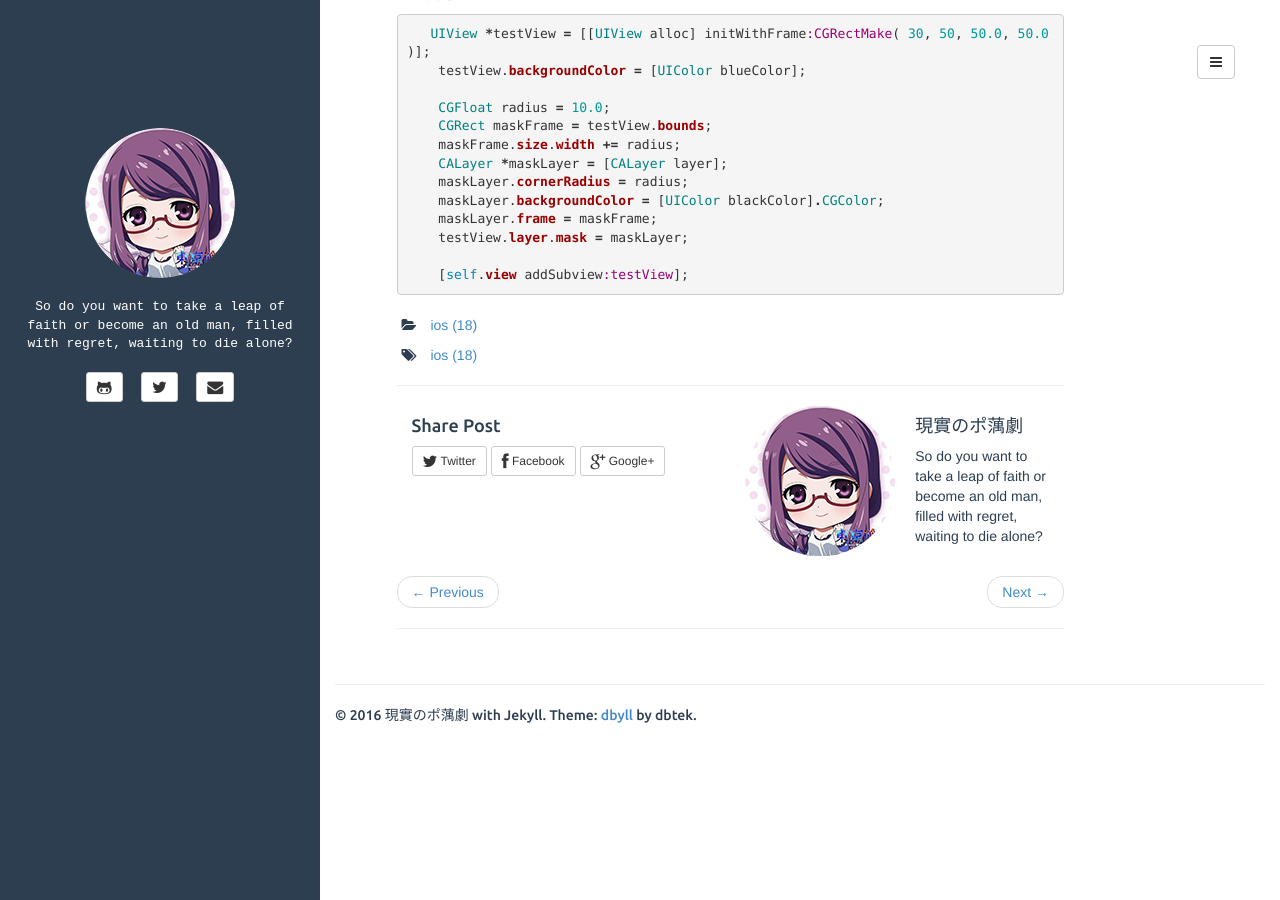
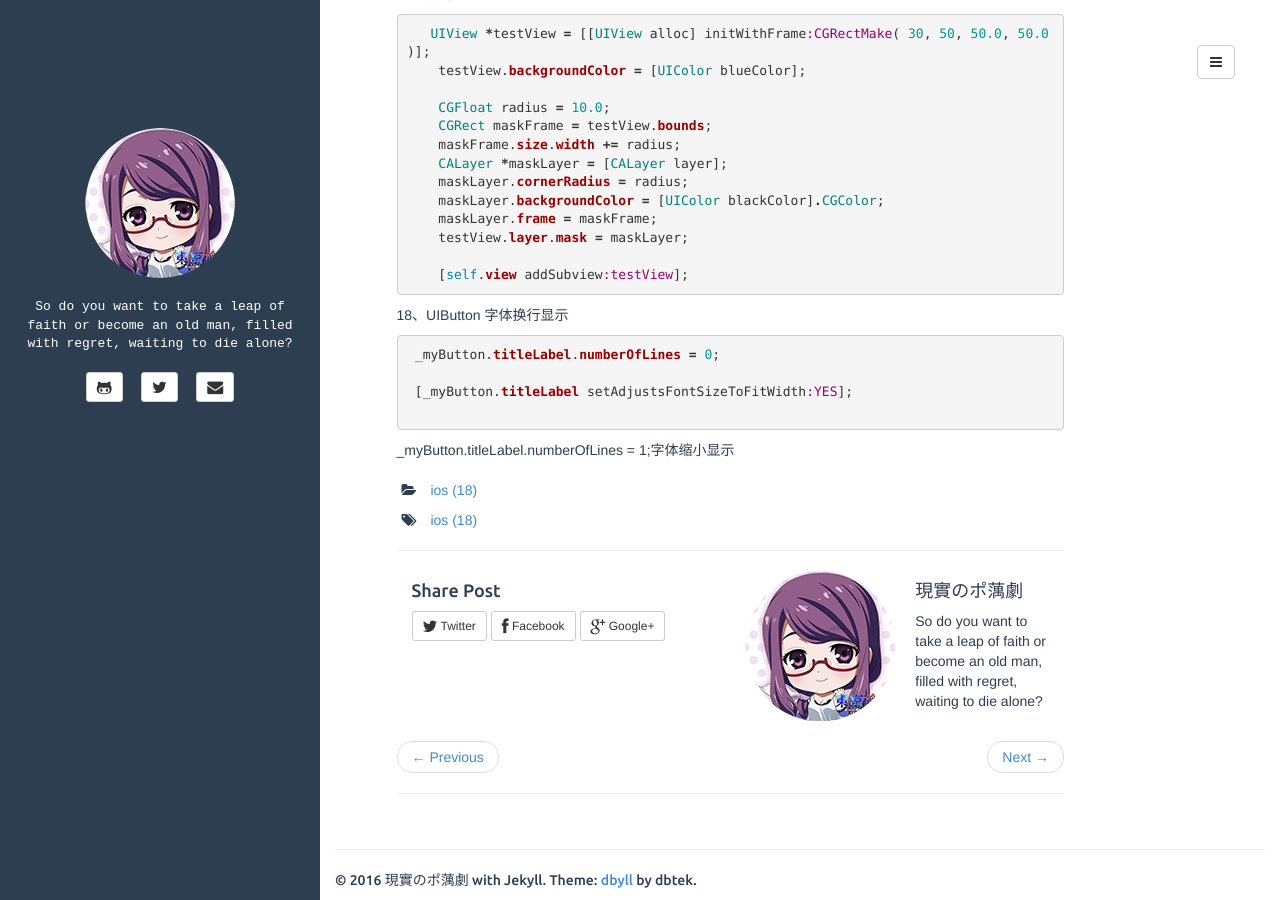
Before and after one commit to plusyu/plusyu.github.io, a Jekyll site: the page built from _posts/2014-10-16-ios碎片代码.md, in a window 1280 px wide and 900 px high, scrolled down 4170 px. Built offline with Jekyll 4.4.1, drawn with Linux system fonts in a browser that asks for light colours.

Commit message:
Update 2014-10-16-ios碎片代码.md

```diff
--- a/_posts/2014-10-16-ios碎片代码.md
+++ b/_posts/2014-10-16-ios碎片代码.md
@@ -293,3 +293,13 @@ NSLog(@"App Launched in %f sec", CFAbsoluteTimeGetCurrent() - StartTime);
 
 
 {% endhighlight %}
+
+18、UIButton 字体换行显示
+{% highlight ruby %}
+
+ _myButton.titleLabel.numberOfLines = 0;
+
+ [_myButton.titleLabel setAdjustsFontSizeToFitWidth:YES];
+
+{% endhighlight %}
+ _myButton.titleLabel.numberOfLines = 1;字体缩小显示
```
